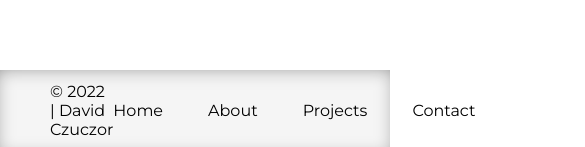
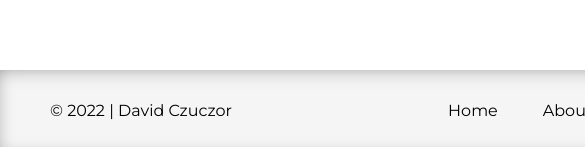
Before and after one commit to d-username/Portfolio-Website, a React (Create React App) app: page / in a window 390 px wide. Shown: the part 694-841 px from the top of the page, 585 px wide, since content can reach past the window. Built offline with nearby package versions, Linux system fonts and the light colour scheme.

Commit message:
starting on responsiveness

```diff
--- a/src/App.css
+++ b/src/App.css
@@ -20,10 +20,10 @@ a {
 }
 
 .App {
-  position: relative;
   min-height: 100vh;
-  display: flex;
-  flex-direction: column;
+
+  display: grid;
+  grid-auto-rows: auto 1fr auto;
 }
 
 ul {
@@ -126,8 +126,7 @@ p {
   grid-template-columns: repeat(3, minmax(200px, 350px));
   justify-content: center;
   gap: 15px;
-  padding: 70px 0px;
-
+  padding-top: 70px;
 }
 
 .project-card {
@@ -164,8 +163,8 @@ p {
   width: 30px;
 }
 
-#home-canvas {
-  background-color: lightgreen;
+#home {
+  align-self: center;
 }
 
 .img-div{
@@ -180,11 +179,6 @@ p {
   border-radius: 7px;
   box-shadow: rgb(0 0 0 / 35%) 0px 5px 15px;
   min-width: 400px;
-}
-
-#contact,
-#about {
-  padding-bottom: 70px;
 }
 
 #about-top {
--- a/src/components/footer.css
+++ b/src/components/footer.css
@@ -1,13 +1,11 @@
 footer {
     background-color: #F5F5F5;
-    height: 80px;
     display: flex;
     align-items: center;
     justify-content: space-between;
     padding: 0px 50px;
     font-family: 'Montserrat', sans-serif;
 
-    position: absolute;
     bottom: 0;
     width: 100%;
     height: 80px;
```
